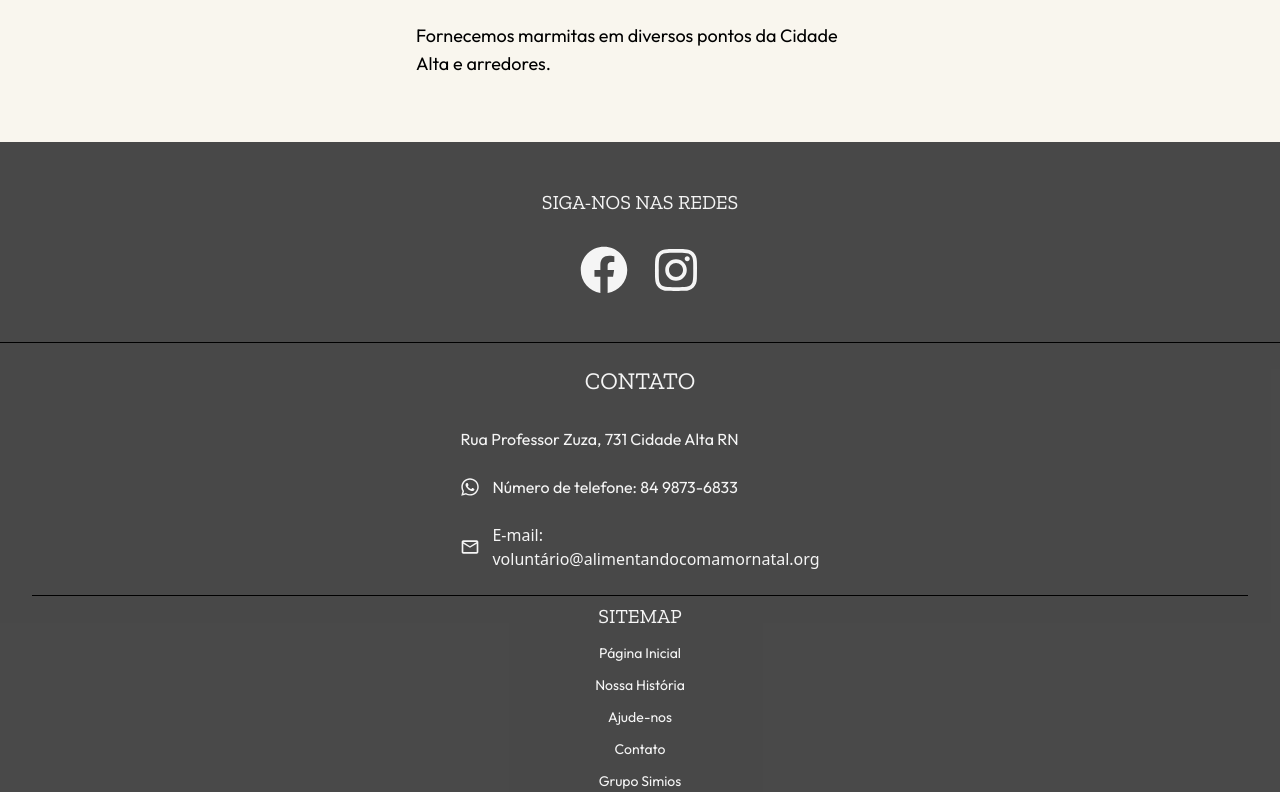
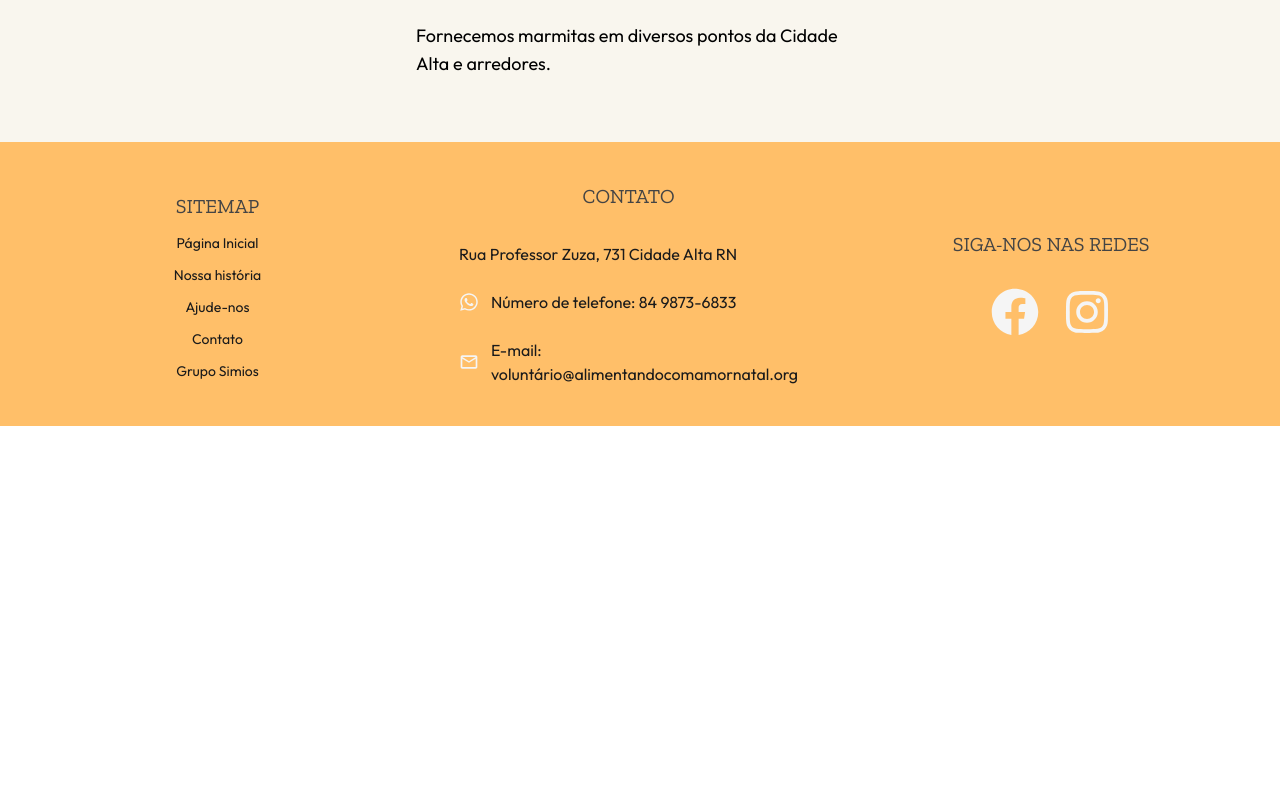
Before and after one commit to Grupo-Simios/Alimentando_Com_Amor, a Next.js app: page / in a window 1280 px wide. Shown: the part 1918-2710 px from the top of the page. After the commit the page ends 2344 px from the top, so only its background shows below. Built offline with nearby package versions, Linux system fonts and the light colour scheme.

Commit message:
added footer responsiveness

```diff
--- a/src/components/footer.collection/footer/mobile/index.tsx
+++ b/src/components/footer.collection/footer/mobile/index.tsx
@@ -1,18 +1,54 @@
 import { FaFacebook, FaInstagram, FaWhatsapp } from "react-icons/fa";
 import { MdOutlineEmail } from "react-icons/md";
 import { ZillaFont, outfitFont } from "@/assets/fonts/index";
+import Link from "next/link";
+import clsx from "clsx";
 
 export const FooterMobile = () => {
+
+  const footerTitle = clsx(
+    'font-normal  text-center text-[#f5f5f5] uppercase text-xl leading-6',
+    'max-[195px]:w-[100px] max-[195px]:text-[10px] max-[285px]:text-base  max-[285px]:w-40  min-[286px]:w-60',
+    'lg:text-[#444444]', 'lg:text-nav-newblue',
+)
+
+const footerMain = clsx(
+  'flex bg-[#1b1b1bCC] gap-6 w-full flex-col',
+  'lg:flex-row-reverse lg:py-10 lg:bg-navbar-Yellow'
+
+
+)
+
+const footerDivSocial = clsx(
+  "flex items-center justify-center flex-col border-b border-[#000000] lg:border-none py-12 w-full mx-auto gap-8",
+  'lg:text-red'
+
+)
+const footerDivContact = clsx(
+  "flex flex-col w-full  items-center gap-8 mx-auto",
+  'lg:flex-1'
+
+)
+
+const footerDivSiteMap = clsx(
+  "flex w-[95%] border-t border-[#000000] lg:border-none  pt-2 mx-auto items-center justify-center flex-col gap-3",
+  ''
+)
+
+const footerNavItems = clsx(
+  'no-underline text-sm leading-4 text-[#f5f5f5]',
+  'lg:text-primary-black-text'
+)
+
+const footerText = clsx(
+  'lg:text-primary-black-text'
+)
+
   return (
-    <footer className="flex bg-[#1b1b1bCC]  gap-6 w-full flex-col">
-      <div className="flex items-center justify-center flex-col border-b border-[#000000] py-12 w-full mx-auto gap-8">
+    <footer className={footerMain}>
+      <div className={footerDivSocial}>
         <h1
-          className={`${ZillaFont.className} font-normal  text-center text-[#f5f5f5] uppercase text-xl leading-6
-            max-[195px]:w-[100px]
-            max-[195px]:text-[10px]
-            max-[285px]:text-base
-            max-[285px]:w-40
-            min-[286px]:w-60`}
+          className={`${ZillaFont.className} ${footerTitle}`}
         >
           siga-nos nas redes
         </h1>
@@ -32,9 +68,9 @@ export const FooterMobile = () => {
           </a>
         </div>
       </div>
-      <div className="flex flex-col w-full  items-center gap-8 mx-auto">
+      <div className={footerDivContact}>
         <h1
-          className={`${ZillaFont.className}  font-normal uppercase text-[#f5f5f5] leading-7 text-2xl flex justify-center
+          className={`${ZillaFont.className} ${footerTitle} font-normal uppercase text-[#f5f5f5] leading-7 text-2xl flex justify-center
             max-[195px]:w-[100px]
             max-[195px]:text-[10px]
             max-[285px]:text-base
@@ -47,7 +83,7 @@ export const FooterMobile = () => {
 
         <div className="flex flex-col gap-6">
           <p
-            className={`${outfitFont.className}   font-normal leading-4 text-xs  text-[#f5f5f5]
+            className={`${outfitFont.className} ${footerText} font-normal leading-4 text-xs  text-[#f5f5f5]
 
             max-[215px]:text-[6px]
             max-[215px]:font-bold
@@ -57,7 +93,7 @@ export const FooterMobile = () => {
             Rua Professor Zuza, 731 Cidade Alta RN
           </p>
           <p
-            className={`${outfitFont.className} text-xs font-normal leading-4  text-[#f5f5f5] flex gap-3 items-center
+            className={`${outfitFont.className} ${footerText} text-xs font-normal leading-4  text-[#f5f5f5] flex gap-3 items-center
             max-[215px]:text-[6px]
             max-[215px]:font-bold
             sm:text-base
@@ -72,7 +108,7 @@ export const FooterMobile = () => {
           </p>
 
           <p
-            className={`${outfitFont.className}font-normal  leading-4  text-[#f5f5f5] text-xs rounded-lg flex gap-3 items-center
+            className={`${outfitFont.className} ${footerText} font-normal  leading-4  text-[#f5f5f5] text-xs rounded-lg flex gap-3 items-center
 
 
             max-[215px]:text-[6.5px]
@@ -81,65 +117,50 @@ export const FooterMobile = () => {
 
             max-[320px]:text-[10px]`}
           >
-            <MdOutlineEmail
+
+
+
+    <MdOutlineEmail
               size={"20px"}
               color="#f5f5f5"
-              className="max-[320px]:hidden"
+              className={`max-[320px]:hidden ${footerText}`}
             />
+
+
+
             E-mail:
             <br />
             voluntário@alimentandocomamornatal.org
           </p>
         </div>
       </div>
-      <div className="flex w-[95%] border-t border-[#000000] pt-2 mx-auto items-center justify-center flex-col gap-3">
+      <div className={footerDivSiteMap}>
         <h1
-          className={`${ZillaFont.className} font-normal text-[#f5f5f5] uppercase text-xl leading-6 `}
+          className={`${ZillaFont.className} ${footerTitle} font-normal text-[#f5f5f5] uppercase text-xl leading-6 `}
         >
           sitemap
         </h1>
         <nav>
           <ul className="flex flex-col items-center gap-2">
             <li>
-              <a
-                className={`${outfitFont.className} no-underline text-sm leading-4 text-[#f5f5f5]`}
-                href="#"
-              >
-                Página Inicial
-              </a>
-            </li>
-            <li>
-              <a
-                className={`${outfitFont.className} no-underline text-sm leading-4 text-[#f5f5f5]`}
-                href="#"
-              >
-                Nossa História
-              </a>
-            </li>
-            <li>
-              <a
-                className={`${outfitFont.className} no-underline text-sm leading-4 text-[#f5f5f5]`}
-                href="#"
-              >
-                Ajude-nos
-              </a>
-            </li>
-            <li>
-              <a
-                className={`${outfitFont.className} no-underline text-sm leading-4 text-[#f5f5f5]`}
-                href="#"
-              >
-                Contato
-              </a>
-            </li>
-            <li>
-              <a
-                className={`${outfitFont.className} no-underline text-sm leading-4 text-[#f5f5f5]`}
-                href="#"
-              >
-                Grupo Simios
-              </a>
-            </li>
+              <Link className={`${outfitFont.className} ${footerNavItems}`} href="/">
+                Página Inicial </Link> </li>
+
+                <li>
+              <Link className={`${outfitFont.className} ${footerNavItems}`} href="/nossa-história">
+              Nossa história </Link> </li>
+
+                <li>
+              <Link className={`${outfitFont.className} ${footerNavItems}`} href="/ajude-nos">
+              Ajude-nos </Link> </li>
+
+                <li>
+              <Link className={`${outfitFont.className} ${footerNavItems}`} href="/contato">
+                Contato</Link> </li>
+
+                <li>
+              <Link className={`${outfitFont.className} ${footerNavItems}`} href="/grupo-simios">
+                Grupo Simios </Link> </li>
           </ul>
         </nav>
       </div>
```
